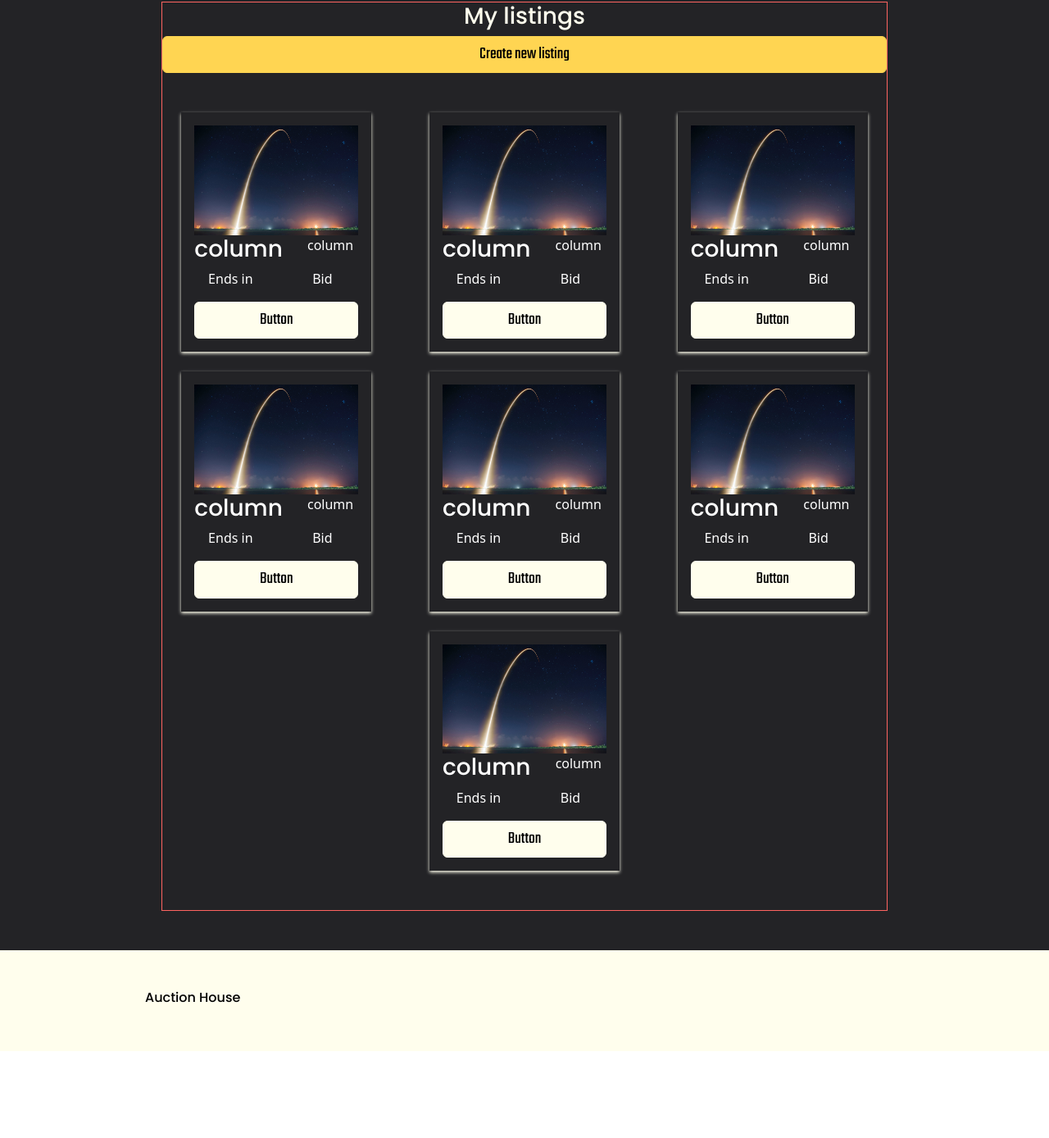
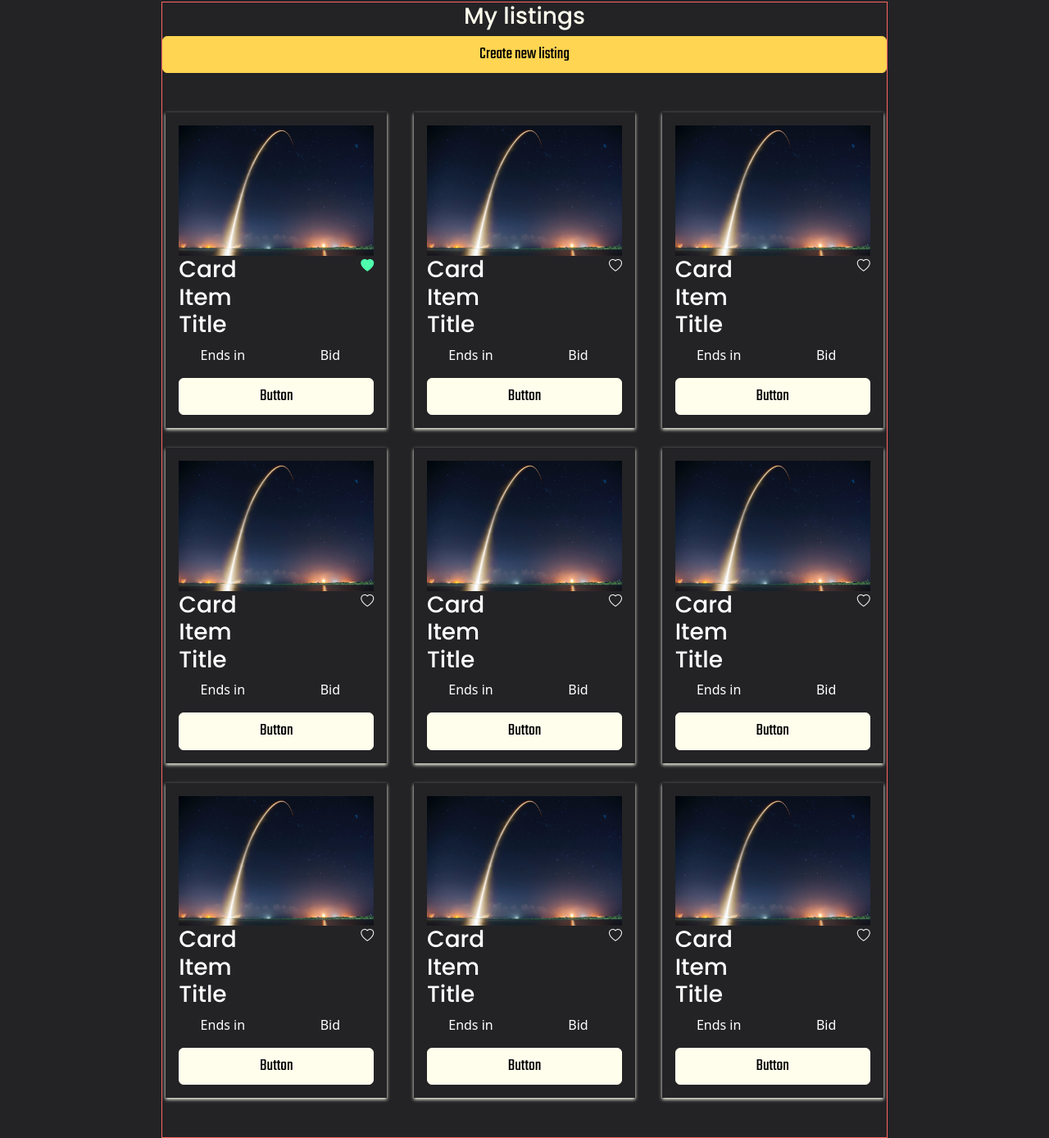
Before and after one commit to joakimlees/joakim-lee-sletten-semester-project-2, a website: page profile/index.html in a window 1280 px wide. Shown: the part 690-2078 px from the top of the page at 82% size. Before the commit the page ends 1972 px from the top, so only its background shows below. Drawn offline with nearby package versions, Linux system fonts and the light colour scheme.

Commit message:
still working on card styles and layout

```diff
--- a/profile/index.html
+++ b/profile/index.html
@@ -48,14 +48,14 @@
             <h2 class="text-light h3">My listings</h2>
             <button class="btn btn-primary w-100">Create new listing</button>
             <div class="d-flex flex-wrap justify-content-around gap-4 mt-5 mb-5">
-              <div class="shadow-sm p-3">
-                <div class="custom-image-container">
+              <div class="custom-card-container shadow-sm p-3">
+                <div class="mx-auto">
                   <img class="w-100" src="/test-image.jpg" alt="test" />
                 </div>
                 <div>
                   <div class="row">
-                    <h3 class="col">column</h3>
-                    <p class="col">column</p>
+                    <h3 class="col text-start">Card Item Title</h3>
+                    <p class="col bi bi-heart-fill text-success text-end"></p>
                   </div>
                   <div class="row">
                     <p class="col">Ends in</p>
@@ -68,14 +68,14 @@
                   </div>
                 </div>
               </div>
-              <div class="shadow-sm p-3">
-                <div class="custom-image-container">
+              <div class="custom-card-container shadow-sm p-3">
+                <div class="mx-auto">
                   <img class="w-100" src="/test-image.jpg" alt="test" />
                 </div>
-                <div>
+                <div class="">
                   <div class="row">
-                    <h3 class="col">column</h3>
-                    <p class="col">column</p>
+                    <h3 class="col text-start">Card Item Title</h3>
+                    <p class="col bi bi-heart text-end"></p>
                   </div>
                   <div class="row">
                     <p class="col">Ends in</p>
@@ -88,14 +88,14 @@
                   </div>
                 </div>
               </div>
-              <div class="shadow-sm p-3">
-                <div class="custom-image-container">
+              <div class="custom-card-container shadow-sm p-3">
+                <div class="mx-auto">
                   <img class="w-100" src="/test-image.jpg" alt="test" />
                 </div>
-                <div>
+                <div class="">
                   <div class="row">
-                    <h3 class="col">column</h3>
-                    <p class="col">column</p>
+                    <h3 class="col text-start">Card Item Title</h3>
+                    <p class="col bi bi-heart text-end"></p>
                   </div>
                   <div class="row">
                     <p class="col">Ends in</p>
@@ -108,14 +108,14 @@
                   </div>
                 </div>
               </div>
-              <div class="shadow-sm p-3">
-                <div class="custom-image-container">
+              <div class="custom-card-container shadow-sm p-3">
+                <div class="mx-auto">
                   <img class="w-100" src="/test-image.jpg" alt="test" />
                 </div>
-                <div>
+                <div class="">
                   <div class="row">
-                    <h3 class="col">column</h3>
-                    <p class="col">column</p>
+                    <h3 class="col text-start">Card Item Title</h3>
+                    <p class="col bi bi-heart text-end"></p>
                   </div>
                   <div class="row">
                     <p class="col">Ends in</p>
@@ -128,14 +128,14 @@
                   </div>
                 </div>
               </div>
-              <div class="shadow-sm p-3">
-                <div class="custom-image-container">
+              <div class="custom-card-container shadow-sm p-3">
+                <div class="mx-auto">
                   <img class="w-100" src="/test-image.jpg" alt="test" />
                 </div>
-                <div>
+                <div class="">
                   <div class="row">
-                    <h3 class="col">column</h3>
-                    <p class="col">column</p>
+                    <h3 class="col text-start">Card Item Title</h3>
+                    <p class="col bi bi-heart text-end"></p>
                   </div>
                   <div class="row">
                     <p class="col">Ends in</p>
@@ -148,14 +148,14 @@
                   </div>
                 </div>
               </div>
-              <div class="shadow-sm p-3">
-                <div class="custom-image-container">
+              <div class="custom-card-container shadow-sm p-3">
+                <div class="mx-auto">
                   <img class="w-100" src="/test-image.jpg" alt="test" />
                 </div>
-                <div>
+                <div class="">
                   <div class="row">
-                    <h3 class="col">column</h3>
-                    <p class="col">column</p>
+                    <h3 class="col text-start">Card Item Title</h3>
+                    <p class="col bi bi-heart text-end"></p>
                   </div>
                   <div class="row">
                     <p class="col">Ends in</p>
@@ -168,14 +168,54 @@
                   </div>
                 </div>
               </div>
-              <div class="shadow-sm p-3">
-                <div class="custom-image-container">
+              <div class="custom-card-container shadow-sm p-3">
+                <div class="mx-auto">
                   <img class="w-100" src="/test-image.jpg" alt="test" />
                 </div>
-                <div>
+                <div class="">
                   <div class="row">
-                    <h3 class="col">column</h3>
-                    <p class="col">column</p>
+                    <h3 class="col text-start">Card Item Title</h3>
+                    <p class="col bi bi-heart text-end"></p>
+                  </div>
+                  <div class="row">
+                    <p class="col">Ends in</p>
+                    <p class="col">Bid</p>
+                  </div>
+                  <div class="row">
+                    <div class="col">
+                      <button class="btn btn-light w-100">Button</button>
+                    </div>
+                  </div>
+                </div>
+              </div>
+              <div class="custom-card-container shadow-sm p-3">
+                <div class="mx-auto">
+                  <img class="w-100" src="/test-image.jpg" alt="test" />
+                </div>
+                <div class="">
+                  <div class="row">
+                    <h3 class="col text-start">Card Item Title</h3>
+                    <p class="col bi bi-heart text-end"></p>
+                  </div>
+                  <div class="row">
+                    <p class="col">Ends in</p>
+                    <p class="col">Bid</p>
+                  </div>
+                  <div class="row">
+                    <div class="col">
+                      <button class="btn btn-light w-100">Button</button>
+                    </div>
+                  </div>
+                </div>
+              </div>
+              <div class="custom-card-container shadow-sm p-3">
+                <div class="mx-auto">
+                  <img class="w-100" src="/test-image.jpg" alt="test" />
+                </div>
+                <div class="">
+                  <div class="row">
+                    <h3 class="col text-start">Card Item Title</h3>
+                    <p class="col bi bi-heart text-end"></p>
                   </div>
                   <div class="row">
                     <p class="col">Ends in</p>
--- a/src/scss/_customs.scss
+++ b/src/scss/_customs.scss
@@ -17,8 +17,8 @@
   @include custom-container-width(auto, 250px);
 }
 
-.custom-image-container {
-  @include custom-container-width(auto, 200px);
+.custom-card-container {
+  @include custom-container-width(auto, 270px);
 }
 
 @import "../../node_modules/bootstrap/scss/bootstrap";
```
Also changed, not shown: dist/css/index.css.
